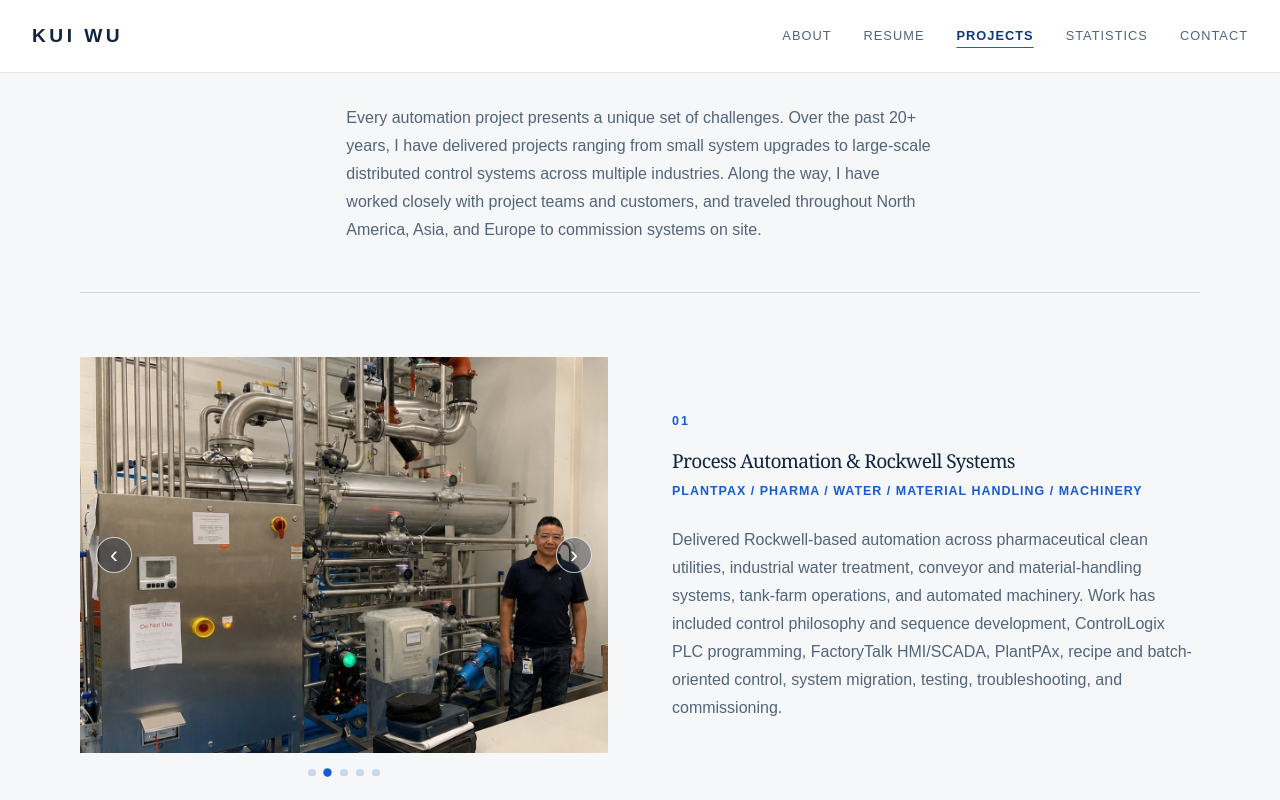
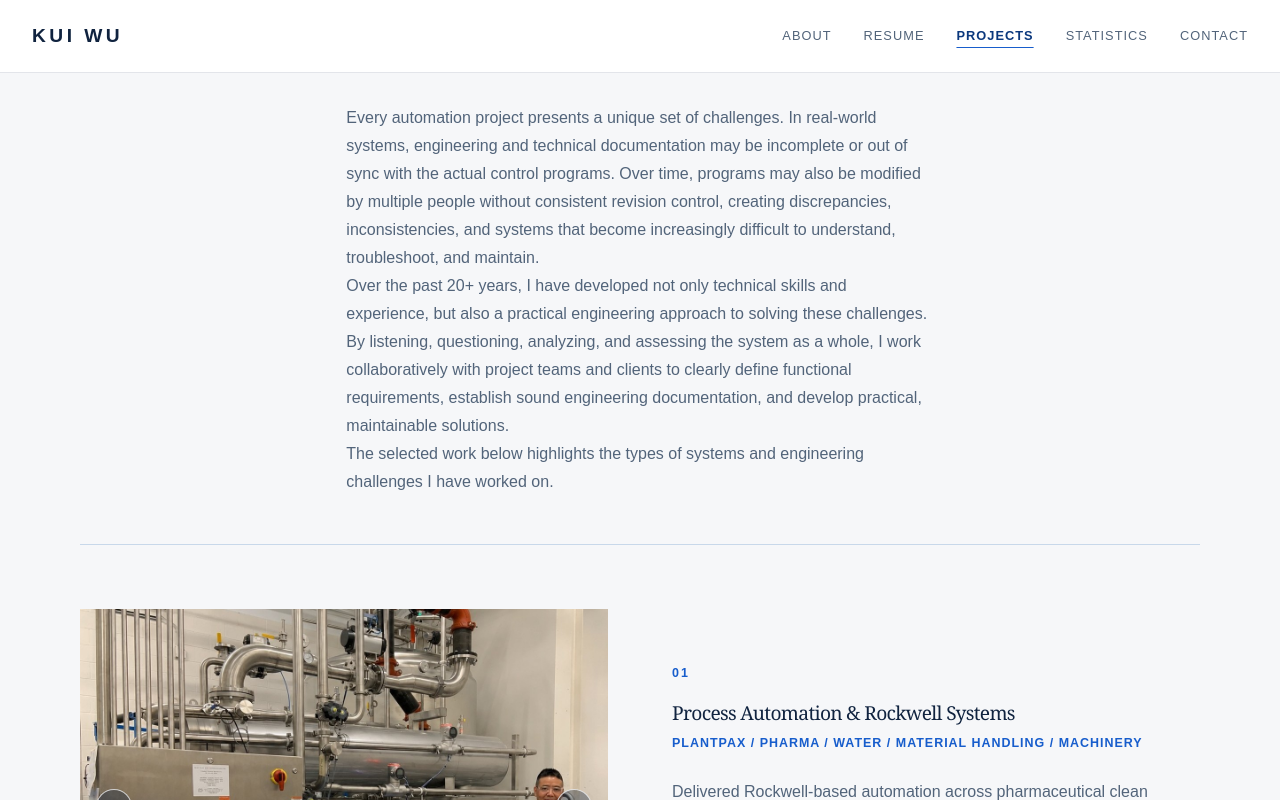
Before and after one commit to kwcontrols/KW-Portfolio, a Next.js app: page /experience in a window 1280 px wide. Shown: the top 800 px of the page. Built offline with nearby package versions, Linux system fonts and the light colour scheme.

Commit message:
Refine Projects page introduction

```diff
--- a/app/experience/page.tsx
+++ b/app/experience/page.tsx
@@ -76,12 +76,26 @@ export default function ProjectsPage() {
       <main className="projects-page" id="projects">
         <section className="projects-intro" aria-label="Projects introduction">
           <p>
-            Every automation project presents a unique set of challenges. Over
-            the past 20+ years, I have delivered projects ranging from small
-            system upgrades to large-scale distributed control systems across
-            multiple industries. Along the way, I have worked closely with
-            project teams and customers, and traveled throughout North America,
-            Asia, and Europe to commission systems on site.
+            Every automation project presents a unique set of challenges. In
+            real-world systems, engineering and technical documentation may be
+            incomplete or out of sync with the actual control programs. Over
+            time, programs may also be modified by multiple people without
+            consistent revision control, creating discrepancies,
+            inconsistencies, and systems that become increasingly difficult to
+            understand, troubleshoot, and maintain.
+          </p>
+          <p>
+            Over the past 20+ years, I have developed not only technical skills
+            and experience, but also a practical engineering approach to solving
+            these challenges. By listening, questioning, analyzing, and
+            assessing the system as a whole, I work collaboratively with project
+            teams and clients to clearly define functional requirements,
+            establish sound engineering documentation, and develop practical,
+            maintainable solutions.
+          </p>
+          <p>
+            The selected work below highlights the types of systems and
+            engineering challenges I have worked on.
           </p>
         </section>
 
```
